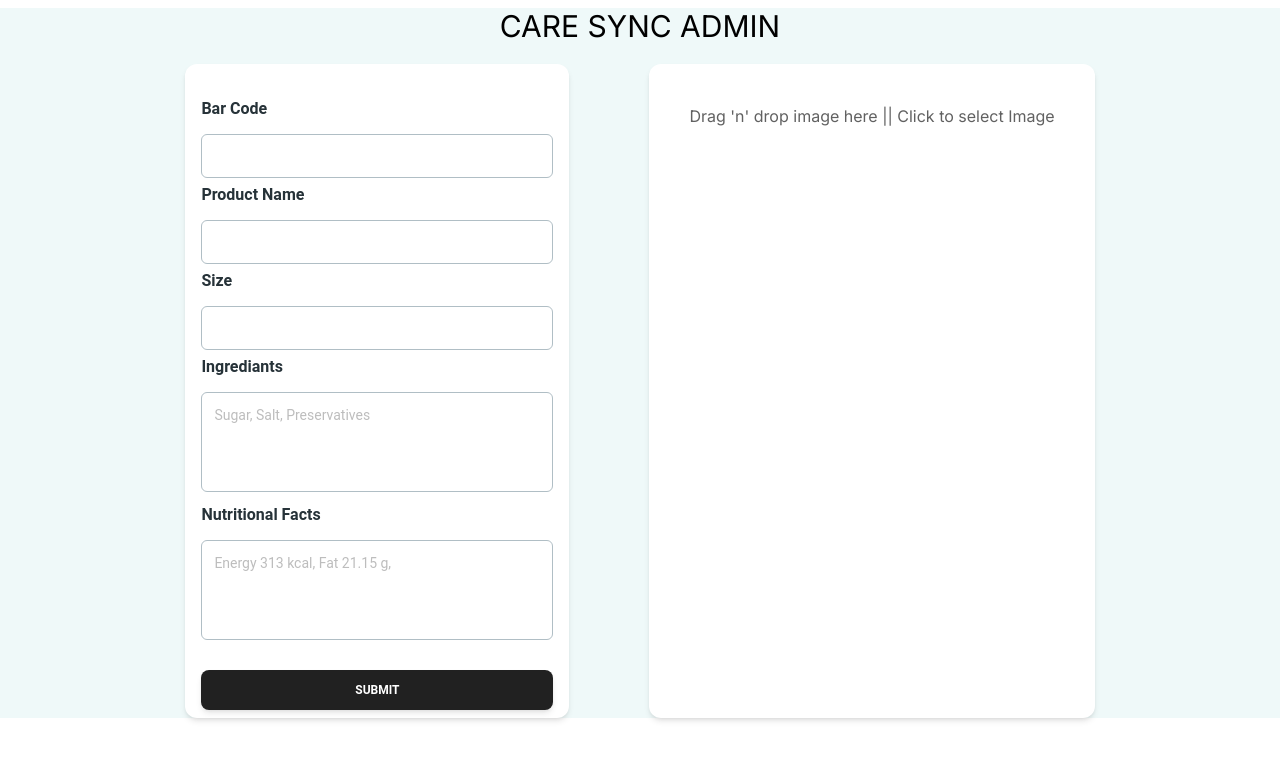
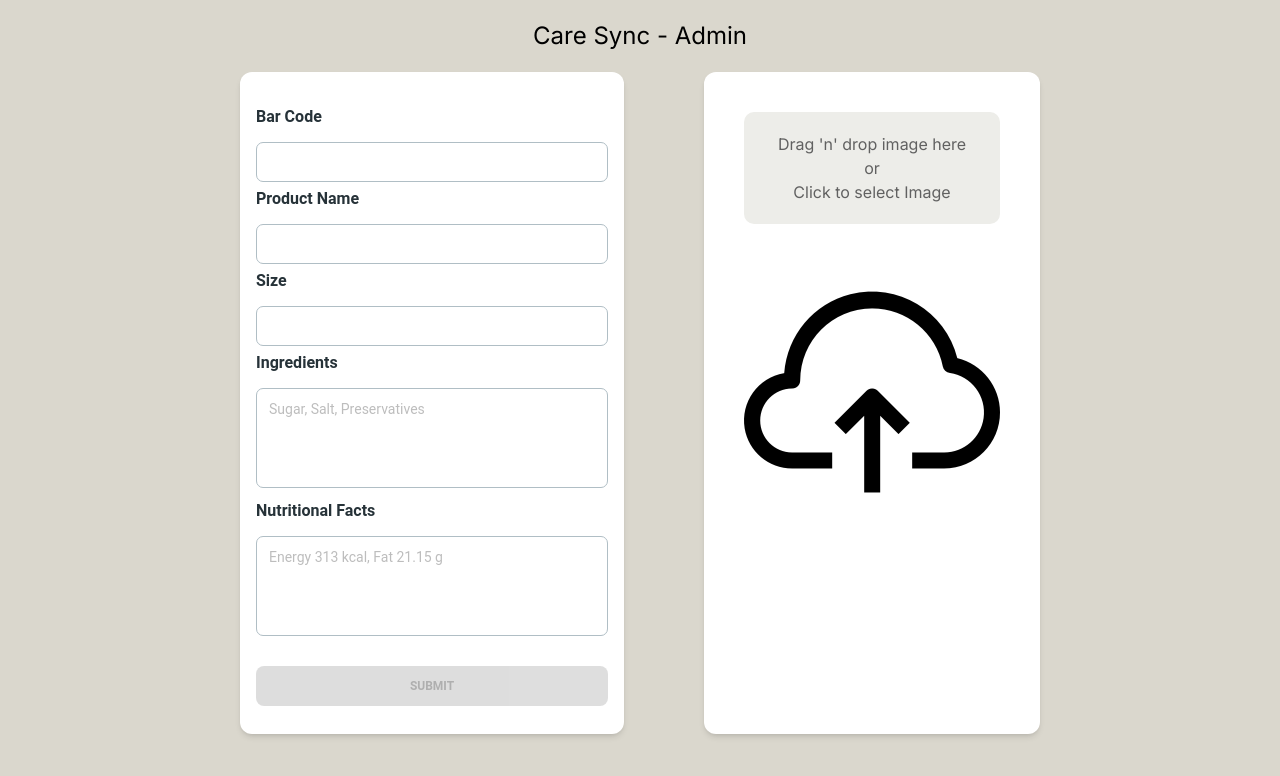
Before and after one commit to goutham1717/care-sync-admin, a Next.js app: page / in a window 1280 px wide. Shown: the top 776 px of the page. Built offline with nearby package versions, Linux system fonts and the light colour scheme.

Commit message:
error and alert and styling

```diff
--- a/package.json
+++ b/package.json
@@ -18,7 +18,8 @@
     "react": "^18",
     "react-dom": "^18",
     "react-dropzone": "^14.2.3",
-    "react-hook-form": "^7.52.1"
+    "react-hook-form": "^7.52.1",
+    "react-toastify": "^10.0.5"
   },
   "devDependencies": {
     "@types/busboy": "^1.5.4",
--- a/src/app/components/cpg-details/CpgForm.tsx
+++ b/src/app/components/cpg-details/CpgForm.tsx
@@ -1,9 +1,14 @@
-
-import { Button, Card, Input, Textarea, Typography } from '@material-tailwind/react';
-import axios from 'axios';
-import React, { useEffect, useState } from 'react';
-import { Controller, useForm } from 'react-hook-form';
-import FileUpload from './FileUpload';
+import {
+  Button,
+  Card,
+  Input,
+  Textarea,
+  Typography,
+} from "@material-tailwind/react";
+import axios from "axios";
+import React, { useEffect, useState } from "react";
+import { Controller, useForm } from "react-hook-form";
+import FileUpload from "./FileUpload";
 
 interface IFormInput {
   barcode: string;
@@ -11,30 +16,43 @@ interface IFormInput {
   size: string;
   ingrediants: string;
   nutritionalFacts: string;
-  image: any
+  image: any;
 }
 
 export default function CpgForm() {
   const [file, setFile] = useState<any>();
-  const { control, handleSubmit, setValue, reset, formState: { isValid } } = useForm<IFormInput>(
-    {
+  const [isImageUploaded, setIsImageUploaded] = useState<boolean>(false);
+
+  const {
+    control,
+    handleSubmit,
+    setValue,
+    reset,
+    formState: { isValid },
+  } = useForm<IFormInput>({
     defaultValues: {
-        barcode: '',
-        productName: '',
-        size: '',
-        ingrediants: '',
-        nutritionalFacts: '',
-      }
-    }
-  );
+      barcode: "",
+      productName: "",
+      size: "",
+      ingrediants: "",
+      nutritionalFacts: "",
+    },
+    mode: "onChange",
+  });
 
   useEffect(() => {
-    setValue('image', file);
-  }, [file]);
+    setValue("image", file);
+    setIsImageUploaded(!!file); // Set isImageUploaded based on whether file is truthy
+  }, [file, setValue]);
 
-  const addGpgDetails = async (barCode: string, productName: string,
-    size: string, nutritionalFacts: string, ingrediants: string, imageURL: string) => {
-
+  const addGpgDetails = async (
+    barCode: string,
+    productName: string,
+    size: string,
+    nutritionalFacts: string,
+    ingrediants: string,
+    imageURL: string
+  ) => {
     const query = {
       query: `
     mutation {
@@ -51,154 +69,304 @@ export default function CpgForm() {
         barCode
       }
     }
-  `
+  `,
+    };
+    try {
+      const response = await axios.post(
+        process.env.CARE_SYNC_ENDPOINT || "http://localhost:3000/graphql",
+        query,
+        {
+          headers: {
+            "Content-Type": "application/json",
+          },
         }
-    try {
-      const response = await axios.post(process.env.CARE_SYNC_ENDPOINT || 'http://localhost:3000/graphql', query, {
-        headers: {
-          'Content-Type': 'application/json'
-        }
-      });
+      );
       console.log("response", response);
       reset();
       return response;
     } catch (e) {
       console.error(e);
     }
-
-  }
+  };
 
   const onSubmit = async (data: any) => {
     const body = new FormData();
     if (data.image && data?.image.name) {
       body.append("file", data.image, data?.image.name);
     }
-    const response: any = await fetch('/api/cpg', {
-      method: "POST", body
+    try {
+      const response: any = await fetch("/api/cpg", {
+        method: "POST",
+        body,
       });
       const responseJSON = await response.json();
       if (responseJSON && responseJSON.URL) {
-      const product = await addGpgDetails(data.barcode, data.productName, data.size,
-        data.nutritionalFacts, data.ingrediants, responseJSON.URL);
+        await addGpgDetails(
+          data.barcode,
+          data.productName,
+          data.size,
+          data.nutritionalFacts,
+          data.ingrediants,
+          responseJSON.URL
+        );
+        alert("Form submitted successfully!");
+        if (response.ok) {
+          setTimeout(() => {
+            window.location.reload();
+          }, 1000);
+        }
+      } else {
+        throw new Error("Image upload failed");
+      }
+    } catch (error) {
+      alert("Failed to submit the form!");
+      console.error(error);
     }
   };
+
+
   return (
     <section className="flex gap-20 mt-5">
-      <Card placeholder={undefined} onPointerEnterCapture={undefined} onPointerLeaveCapture={undefined}>
-        <form className="mt-8 mb-2 w-80 max-w-screen-lg sm:w-96 px-4">
+      <Card
+        placeholder={undefined}
+        onPointerEnterCapture={undefined}
+        onPointerLeaveCapture={undefined}
+      >
+        <form className="my-8 mb-2 w-80 max-w-screen-lg sm:w-96 px-4 pb-5">
           <Controller
             name="barcode"
             control={control}
-            render={({ field }) => {
-              return (
+            rules={{ required: "Bar Code is required" }}
+            render={({ field, fieldState: { error } }) => (
               <div className="mb-1 flex flex-col gap-6">
-                  <Typography variant="h6" color="blue-gray" className="-mb-3" placeholder={undefined} onPointerEnterCapture={undefined} onPointerLeaveCapture={undefined}>
+                <Typography
+                  variant="h6"
+                  color="blue-gray"
+                  className="-mb-3"
+                  placeholder={undefined}
+                  onPointerEnterCapture={undefined}
+                  onPointerLeaveCapture={undefined}
+                >
                   Bar Code
                 </Typography>
                 <Input
-                    onPointerEnterCapture={undefined} onPointerLeaveCapture={undefined} crossOrigin={undefined} size="lg"
+                  onPointerEnterCapture={undefined}
+                  onPointerLeaveCapture={undefined}
+                  crossOrigin={undefined}
+                  {...field}
                   placeholder="80123690"
-                    {...field}
-                    className=" !border-t-blue-gray-200 focus:!border-t-gray-900"
+                  className="!border-t-blue-gray-200 focus:!border-t-gray-900"
                   labelProps={{
                     className: "before:content-none after:content-none",
-                    }} />
+                  }}
+                  error={!!error}
+                />
+                {error && (
+                  <Typography
+                    color="red"
+                    placeholder={undefined}
+                    onPointerEnterCapture={undefined}
+                    onPointerLeaveCapture={undefined}
+                  >
+                    {error.message}
+                  </Typography>
+                )}
               </div>
-              )
-            }}
+            )}
           />
+
           <Controller
             name="productName"
             control={control}
-            render={({ field }) => {
-              return (
+            rules={{ required: "Product Name is required" }}
+            render={({ field, fieldState: { error } }) => (
               <div className="mb-1 flex flex-col gap-6">
-                  <Typography variant="h6" color="blue-gray" className="-mb-3" placeholder={undefined} onPointerEnterCapture={undefined} onPointerLeaveCapture={undefined}>
+                <Typography
+                  variant="h6"
+                  color="blue-gray"
+                  className="-mb-3"
+                  placeholder={undefined}
+                  onPointerEnterCapture={undefined}
+                  onPointerLeaveCapture={undefined}
+                >
                   Product Name
                 </Typography>
                 <Input
-                    onPointerEnterCapture={undefined} onPointerLeaveCapture={undefined} crossOrigin={undefined} size="lg"
+                  onPointerEnterCapture={undefined}
+                  onPointerLeaveCapture={undefined}
+                  crossOrigin={undefined}
                   {...field}
                   placeholder="Lays Classic chips"
-                    className=" !border-t-blue-gray-200 focus:!border-t-gray-900"
+                  className="!border-t-blue-gray-200 focus:!border-t-gray-900"
                   labelProps={{
                     className: "before:content-none after:content-none",
-                    }} />
+                  }}
+                  error={!!error}
+                />
+                {error && (
+                  <Typography
+                    color="red"
+                    placeholder={undefined}
+                    onPointerEnterCapture={undefined}
+                    onPointerLeaveCapture={undefined}
+                  >
+                    {error.message}
+                  </Typography>
+                )}
               </div>
-              )
-            }}
+            )}
           />
+
           <Controller
             name="size"
             control={control}
-            render={({ field }) => {
-              return (
+            rules={{ required: "Size is required" }}
+            render={({ field, fieldState: { error } }) => (
               <div className="mb-1 flex flex-col gap-6">
-                  <Typography variant="h6" color="blue-gray" className="-mb-3" placeholder={undefined} onPointerEnterCapture={undefined} onPointerLeaveCapture={undefined} >
+                <Typography
+                  variant="h6"
+                  color="blue-gray"
+                  className="-mb-3"
+                  placeholder={undefined}
+                  onPointerEnterCapture={undefined}
+                  onPointerLeaveCapture={undefined}
+                >
                   Size
                 </Typography>
                 <Input
-                    onPointerEnterCapture={undefined} onPointerLeaveCapture={undefined} crossOrigin={undefined} size="lg"
+                  onPointerEnterCapture={undefined}
+                  onPointerLeaveCapture={undefined}
+                  crossOrigin={undefined}
+                  {...field}
                   placeholder="25 mg"
-                    {...field}
-                    className=" !border-t-blue-gray-200 focus:!border-t-gray-900"
+                  className="!border-t-blue-gray-200 focus:!border-t-gray-900"
                   labelProps={{
                     className: "before:content-none after:content-none",
-                    }} />
+                  }}
+                  error={!!error}
+                />
+                {error && (
+                  <Typography
+                    color="red"
+                    placeholder={undefined}
+                    onPointerEnterCapture={undefined}
+                    onPointerLeaveCapture={undefined}
+                  >
+                    {error.message}
+                  </Typography>
+                )}
               </div>
-              )
-            }}
+            )}
           />
+
           <Controller
             name="ingrediants"
             control={control}
-            render={({ field }) => {
-              return (
+            rules={{ required: "Ingredients are required" }}
+            render={({ field, fieldState: { error } }) => (
               <div className="mb-1 flex flex-col gap-6">
-                  <Typography variant="h6" color="blue-gray" className="-mb-3" placeholder={undefined} onPointerEnterCapture={undefined} onPointerLeaveCapture={undefined} >
-                    Ingrediants
+                <Typography
+                  variant="h6"
+                  color="blue-gray"
+                  className="-mb-3"
+                  placeholder={undefined}
+                  onPointerEnterCapture={undefined}
+                  onPointerLeaveCapture={undefined}
+                >
+                  Ingredients
                 </Typography>
                 <Textarea
-                    onPointerEnterCapture={undefined} onPointerLeaveCapture={undefined} size="lg"
+                  onPointerEnterCapture={undefined}
+                  onPointerLeaveCapture={undefined}
+                  {...field}
                   placeholder="Sugar, Salt, Preservatives"
-                    {...field}
-                    className=" !border-t-blue-gray-200 focus:!border-t-gray-900"
+                  className="!border-t-blue-gray-200 focus:!border-t-gray-900"
                   labelProps={{
                     className: "before:content-none after:content-none",
-                    }} />
+                  }}
+                  error={!!error}
+                />
+                {error && (
+                  <Typography
+                    color="red"
+                    placeholder={undefined}
+                    onPointerEnterCapture={undefined}
+                    onPointerLeaveCapture={undefined}
+                  >
+                    {error.message}
+                  </Typography>
+                )}
               </div>
-              )
-            }}
+            )}
           />
+
           <Controller
             name="nutritionalFacts"
             control={control}
-            render={({ field }) => {
-              return (
+            rules={{ required: "Nutritional Facts are required" }}
+            render={({ field, fieldState: { error } }) => (
               <div className="mb-1 flex flex-col gap-6">
-                  <Typography variant="h6" color="blue-gray" className="-mb-3" placeholder={undefined} onPointerEnterCapture={undefined} onPointerLeaveCapture={undefined} >
+                <Typography
+                  variant="h6"
+                  color="blue-gray"
+                  className="-mb-3"
+                  placeholder={undefined}
+                  onPointerEnterCapture={undefined}
+                  onPointerLeaveCapture={undefined}
+                >
                   Nutritional Facts
                 </Typography>
                 <Textarea
-                    onPointerEnterCapture={undefined} onPointerLeaveCapture={undefined} size="lg"
-                    placeholder="Energy 313 kcal, Fat 21.15 g,"
+                  onPointerEnterCapture={undefined}
+                  onPointerLeaveCapture={undefined}
                   {...field}
-                    className=" !border-t-blue-gray-200 focus:!border-t-gray-900"
+                  placeholder="Energy 313 kcal, Fat 21.15 g"
+                  className="!border-t-blue-gray-200 focus:!border-t-gray-900"
                   labelProps={{
                     className: "before:content-none after:content-none",
-                    }} />
+                  }}
+                  error={!!error}
+                />
+                {error && (
+                  <Typography
+                    color="red"
+                    placeholder={undefined}
+                    onPointerEnterCapture={undefined}
+                    onPointerLeaveCapture={undefined}
+                  >
+                    {error.message}
+                  </Typography>
+                )}
               </div>
-              )
-            }}
+            )}
           />
-          <Button className="mt-6" fullWidth onClick={handleSubmit(onSubmit)} placeholder={undefined} onPointerEnterCapture={undefined} onPointerLeaveCapture={undefined} >
+
+          <Button
+            className={`mt-6 w-full ${
+              !isValid || !isImageUploaded
+                ? "bg-gray-400 text-gray-700 cursor-not-allowed"
+                : "bg-blue-500 text-white"
+            }`}
+            fullWidth
+            onClick={handleSubmit(onSubmit)}
+            disabled={!isValid || !isImageUploaded}
+            placeholder={undefined}
+            onPointerEnterCapture={undefined}
+            onPointerLeaveCapture={undefined}
+          >
             Submit
           </Button>
         </form>
       </Card>
-      <Card variant="filled" className="p-10" placeholder={undefined} onPointerEnterCapture={undefined} onPointerLeaveCapture={undefined}>
+      <Card
+        variant="filled"
+        className="p-10"
+        placeholder={undefined}
+        onPointerEnterCapture={undefined}
+        onPointerLeaveCapture={undefined}
+      >
         <FileUpload setFile={setFile} file={file} />
       </Card>
     </section>
-  )
+  );
 }
--- a/src/app/components/cpg-details/FileUpload.tsx
+++ b/src/app/components/cpg-details/FileUpload.tsx
@@ -1,46 +1,76 @@
-import React, { useCallback } from 'react'
-import { useDropzone } from 'react-dropzone';
+import React, { useCallback } from "react";
+import { useDropzone } from "react-dropzone";
+import cloudImg from "../../../../asssets/cloud-computing.png"
+import Image from 'next/image'
+
 type Props = {
-  setFile: React.Dispatch<React.SetStateAction<any>>,
-  file: any
-}
+  setFile: React.Dispatch<React.SetStateAction<any>>;
+  file: any;
+};
 
 export default function FileUpload({ setFile, file }: Props) {
   const onDrop = useCallback((acceptedFiles: any) => {
     const uploadedFile = acceptedFiles[0];
     const file: any = Object.assign(uploadedFile, {
-      preview: URL.createObjectURL(uploadedFile)
-    })
+      preview: URL.createObjectURL(uploadedFile),
+    });
     setFile(file);
   }, []);
   const { getRootProps, getInputProps, isDragActive } = useDropzone({
     onDrop: onDrop,
     accept: {
-      'image/png': ['.png', '.jpeg'],
-      'text/html': ['.html', '.htm'],
-    }
+      "image/png": [".png", ".jpeg"],
+      "text/html": [".html", ".htm"],
+    },
   });
   const submitFile = async () => {
     const body = new FormData();
     body.append("file", file, file.name);
-    const response = await fetch('/api/cpg/Upload', { method: "POST", body });
+    const response = await fetch("/api/cpg/Upload", { method: "POST", body });
     return await response.json();
-  }
+  };
   return (
     <div>
       <div {...getRootProps()}>
         <input {...getInputProps()} />
         {
-          isDragActive ? <p>Drop image here.. </p> : <p>Drag 'n' drop image here  || Click to select Image</p>
+          <div
+            style={{
+              backgroundColor: "#edede9",
+              borderRadius: 10,
+              padding: 20,
+              textAlign: "center",
+            }}
+          >
+            {isDragActive ? (
+              <p>Drop image here.. </p>
+            ) : (
+              <p>
+                Drag 'n' drop image here
+                <br />
+                or
+                <br />
+                Click to select Image
+              </p>
+            )}
+          </div>
         }
       </div>
       <div className="flex items-center justify-center mt-10">
-        {file?.preview && (<img
+        {file?.preview ? (
+          <img
           className="h-50 w-64 object-cover object-center"
           src={file?.preview}
           alt="product image"
-        />)}
+        />
+        ) : (
+          <Image
+            className="h-50 w-64 object-cover object-center"
+            src={cloudImg}
+            alt="default image"
+          />
+        )}
       </div>
     </div>
-  )
+  );
 }
--- a/src/app/page.tsx
+++ b/src/app/page.tsx
@@ -1,4 +1,3 @@
-
 "use client";
 import React from "react";
 import CpgForm from "./components/cpg-details/CpgForm";
@@ -7,8 +6,11 @@ import { ThemeProvider } from "@material-tailwind/react";
 export default function Home() {
   return (
     <ThemeProvider>
-      <main className="flex flex-col items-center px-24 mt-2" style={{ background: 'rgb(101 198 198 / 10%)' }}>
-        <header className="text-3xl"> CARE SYNC ADMIN</header>
+      <main
+        className="flex flex-col items-center px-24 pt-5"
+        style={{ background: "#dad7cd", height: "100vh", width: "100vw" }}
+      >
+        <header className="text-2xl"> Care Sync - Admin</header>
         <CpgForm />
       </main>
     </ThemeProvider>
```
Also changed, not shown: asssets/cloud-computing.png (added), 1 other file (tests, documents, lock files or other folders). Lines whose indentation alone changed are shown as unchanged.
